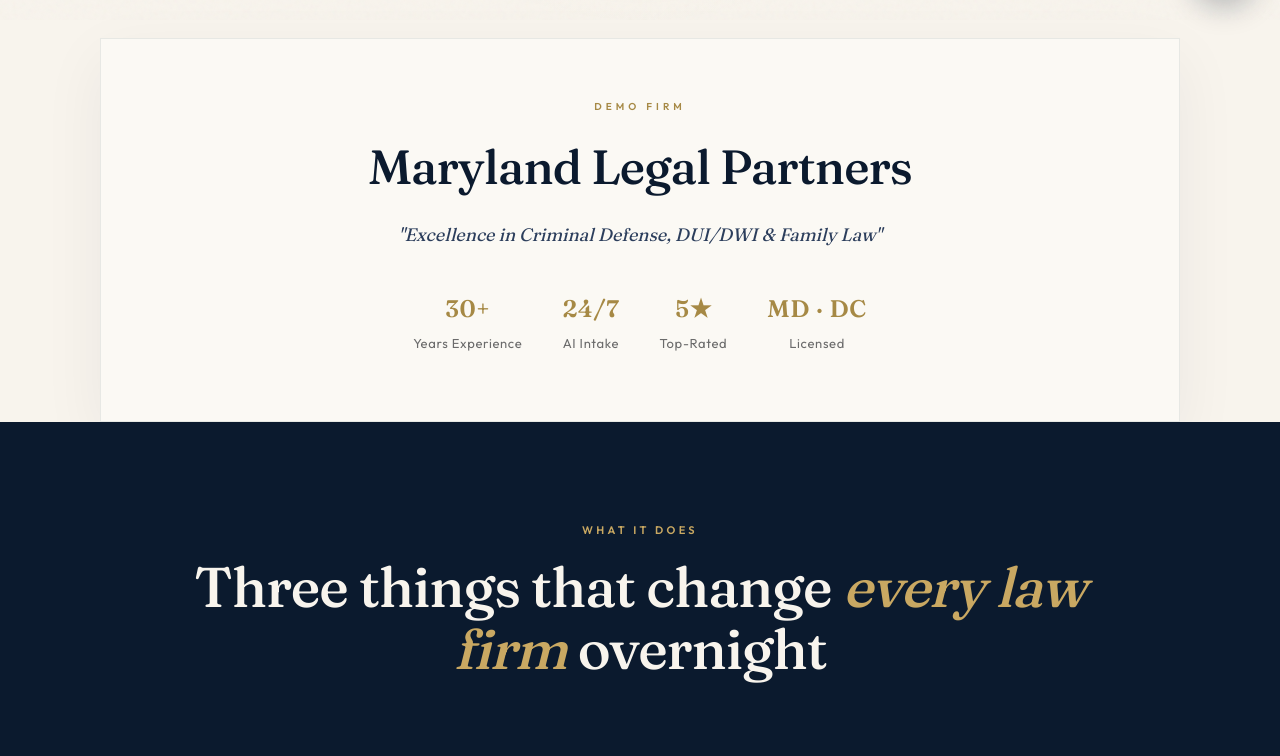
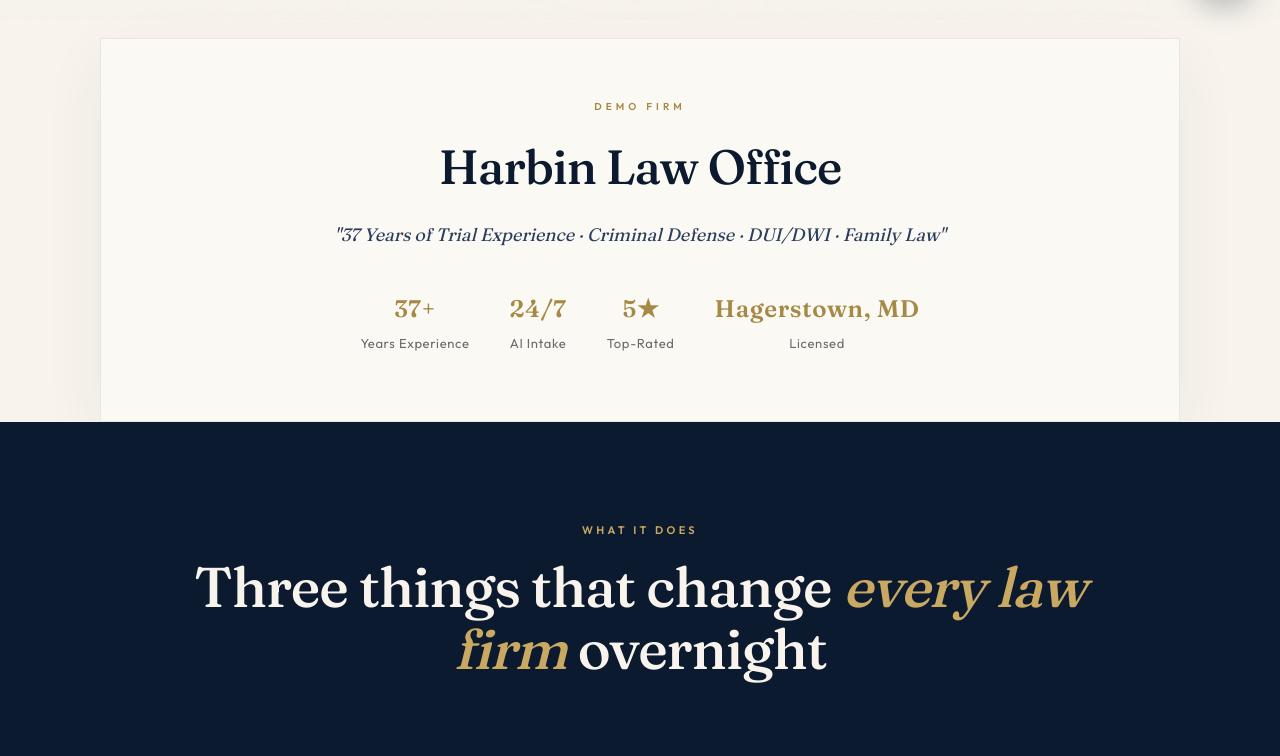
Before and after one commit to lavernpennant-cpu/dokada-legal, a website: page index.html in a window 1280 px wide. Shown: the part 780-1536 px from the top of the page. Drawn offline with Linux system fonts and the light colour scheme.

Commit message:
Personalize homepage for Harbin Law Office

```diff
--- a/index.html
+++ b/index.html
@@ -744,13 +744,13 @@ body::before {
 <!-- DEMO FIRM CARD -->
 <div class="firm-card" style="margin-bottom: 0;">
   <div class="firm-label">Demo Firm</div>
-  <div class="firm-name">Maryland Legal Partners</div>
-  <div class="firm-tagline">"Excellence in Criminal Defense, DUI/DWI & Family Law"</div>
+  <div class="firm-name">Harbin Law Office</div>
+  <div class="firm-tagline">"37 Years of Trial Experience · Criminal Defense · DUI/DWI · Family Law"</div>
   <div class="firm-creds">
-    <div><strong>30+</strong>Years Experience</div>
+    <div><strong>37+</strong>Years Experience</div>
     <div><strong>24/7</strong>AI Intake</div>
     <div><strong>5★</strong>Top-Rated</div>
-    <div><strong>MD · DC</strong>Licensed</div>
+    <div><strong>Hagerstown, MD</strong>Licensed</div>
   </div>
 </div>
 
@@ -865,7 +865,7 @@ body::before {
   <div class="footer-info">Frederick, Maryland · USA</div>
   <div class="footer-info"><a href="mailto:lavernbygrave@gmail.com">lavernbygrave@gmail.com</a></div>
   <div class="footer-disclaimer">
-    DEMONSTRATION ONLY. "Maryland Legal Partners" is a fictional firm used to showcase Dokada Legal AI capabilities. No attorney-client relationship is formed by interacting with this demonstration. The chat assistant does not provide legal advice. For your own custom-built law firm AI, contact Lavern Pennant. © Cornerstone Kitchen LLC dba Dokada AI.
+    DEMONSTRATION ONLY. "Harbin Law Office" is a fictional firm used to showcase Dokada Legal AI capabilities. No attorney-client relationship is formed by interacting with this demonstration. The chat assistant does not provide legal advice. For your own custom-built law firm AI, contact Lavern Pennant. © Cornerstone Kitchen LLC dba Dokada AI.
   </div>
 </footer>
 
@@ -879,7 +879,7 @@ body::before {
 <div class="chat-panel" id="chatPanel">
   <div class="chat-header">
     <div>
-      <div class="chat-header-title">Maryland Legal Partners</div>
+      <div class="chat-header-title">Harbin Law Office</div>
       <div class="chat-header-status">AI Intake Online</div>
     </div>
     <button class="chat-close" onclick="closeChat()" aria-label="Close chat">×</button>
```
